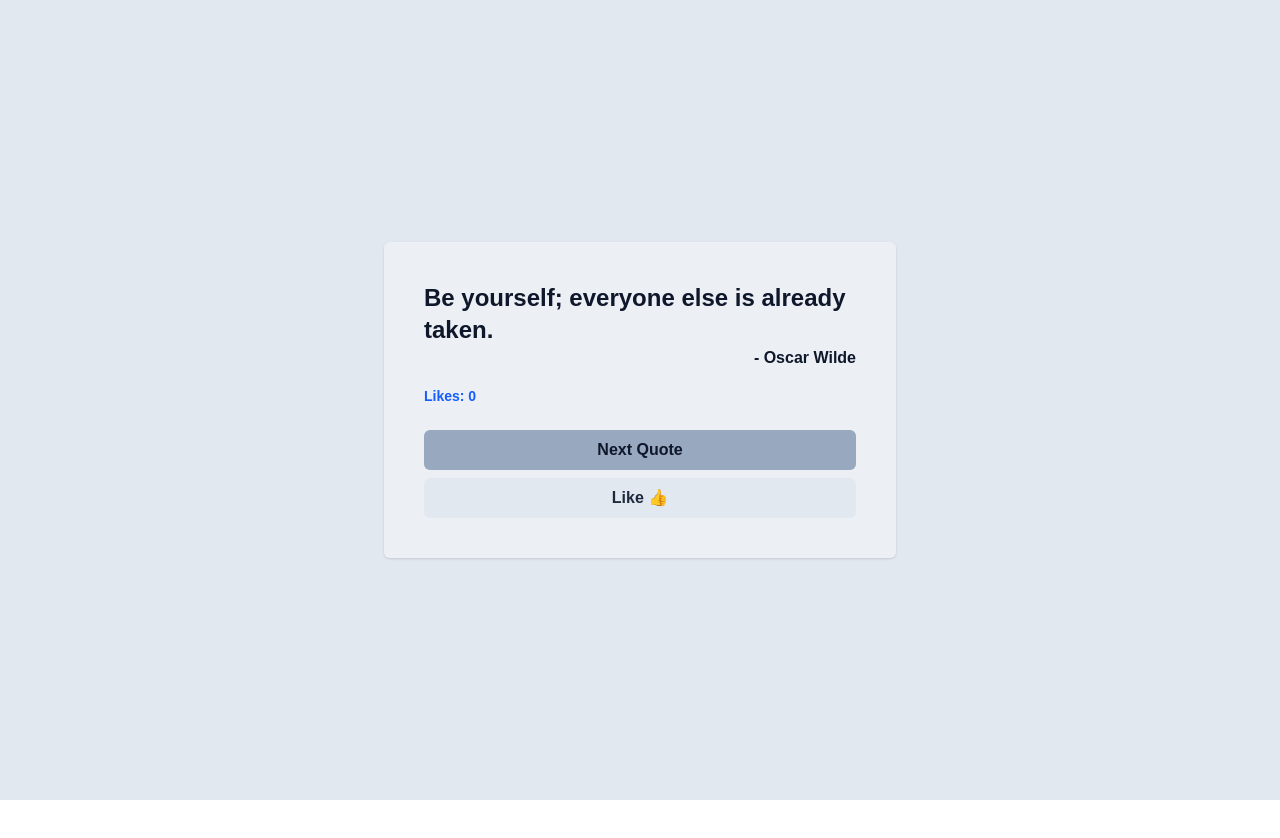
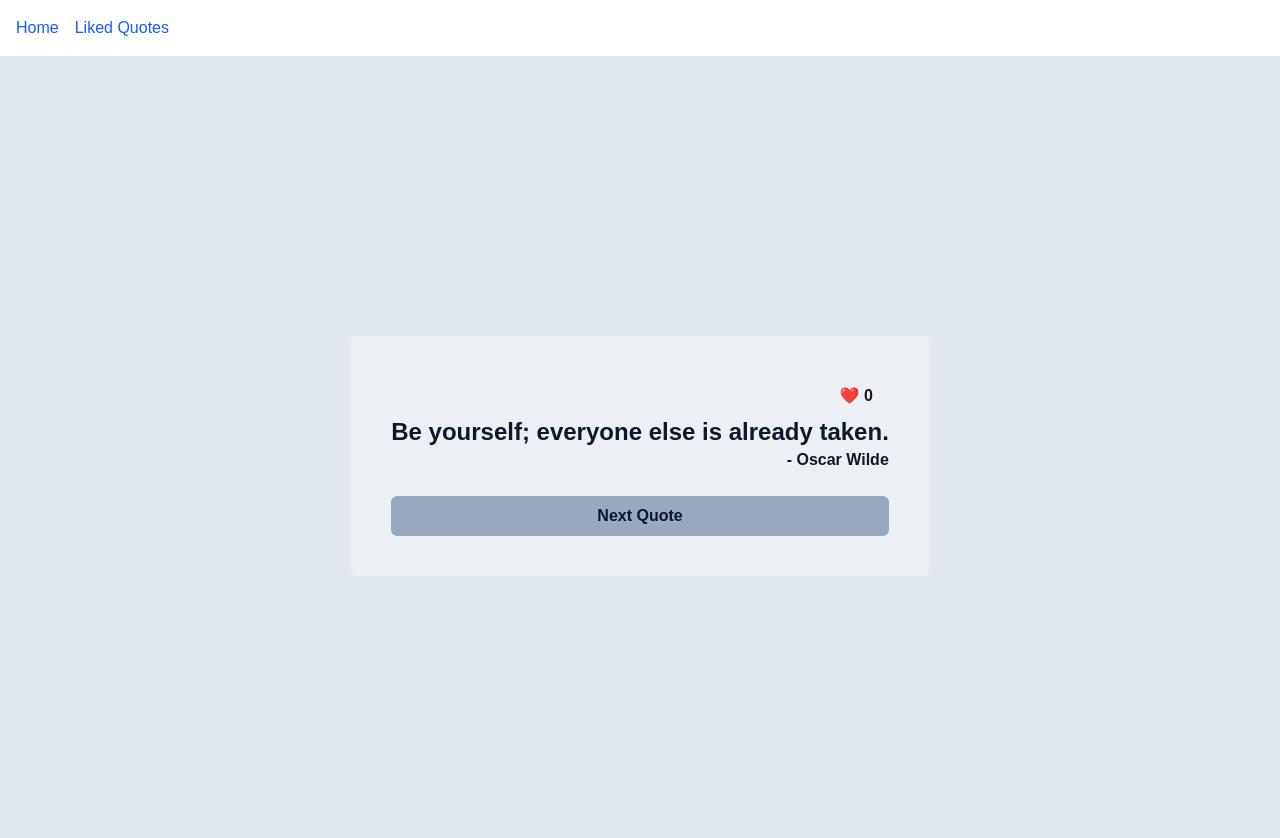
Before and after one commit to imgedurukan/random-quotes, a Next.js app: page / in a window 1280 px wide. Shown: the top 838 px of the page. Before the commit the page ends 800 px from the top, so only its background shows below. Built offline with nearby package versions, Linux system fonts and the light colour scheme.

Commit message:
Lesson30 Assignment

```diff
--- /dev/null
+++ b/src/app/QuotesContext.js
@@ -0,0 +1,59 @@
+'use client';
+
+import { createContext, useState } from 'react';
+import { quotes as initialQuotes } from '@/quotes';
+import { getRandomNumber } from '@/utils/helper-functions';
+
+export const QuotesContext = createContext({});
+
+export function QuotesContextProvider({ children }) {
+  const [quoteIndex, setQuoteIndex] = useState(0);
+  const [quotes, setQuotes] = useState(initialQuotes);
+
+  function handleQuoteIndexUpdate() {
+    const nextIndex = getRandomNumber(0, quotes.length - 1);
+    setQuoteIndex(nextIndex);
+  }
+
+  function handleLikeQuote() {
+    const updatedQuotes = quotes.map((quote, id) => {
+      if (id === quoteIndex) {
+        const updatedLikedBy =
+          typeof quote.likedBy === 'number' ? quote.likedBy + 1 : 1;
+        return { ...quote, likedBy: updatedLikedBy };
+      }
+      return quote;
+    });
+
+    setQuotes(updatedQuotes);
+  }
+
+  function handleUnlikeQuote(indexToUnlike) {
+    const updatedQuotes = quotes.map((quote, id) => {
+      if (id === indexToUnlike) {
+        // Eğer sayı 0'dan büyükse 1 azalt, değilse 0'da tut
+        const currentLikes =
+          typeof quote.likedBy === 'number' ? quote.likedBy : 0;
+        const updatedLikedBy = currentLikes > 0 ? currentLikes - 1 : 0;
+        return { ...quote, likedBy: updatedLikedBy };
+      }
+      return quote;
+    });
+
+    setQuotes(updatedQuotes);
+  }
+
+  return (
+    <QuotesContext.Provider
+      value={{
+        quotes,
+        quoteIndex,
+        handleQuoteIndexUpdate,
+        handleLikeQuote,
+        handleUnlikeQuote,
+      }}
+    >
+      {children}
+    </QuotesContext.Provider>
+  );
+}
--- a/src/app/layout.js
+++ b/src/app/layout.js
@@ -1,28 +1,51 @@
-import { Geist, Geist_Mono } from "next/font/google";
-import "./globals.css";
+import { Geist, Geist_Mono } from 'next/font/google';
+import { QuotesContextProvider } from '@/app/QuotesContext';
+import Link from 'next/link';
+import './globals.css';
 
 const geistSans = Geist({
-  variable: "--font-geist-sans",
-  subsets: ["latin"],
+  variable: '--font-geist-sans',
+  subsets: ['latin'],
 });
 
 const geistMono = Geist_Mono({
-  variable: "--font-geist-mono",
-  subsets: ["latin"],
+  variable: '--font-geist-mono',
+  subsets: ['latin'],
 });
 
 export const metadata = {
-  title: "Random Quotes Application",
-  description: "Random Quotes Application 130625",
+  title: 'Random Quotes Application',
+  description: 'Random Quotes Application 130625',
 };
 
 export default function RootLayout({ children }) {
   return (
     <html
-      lang="en"
+      lang='en'
       className={`${geistSans.variable} ${geistMono.variable} h-full antialiased`}
     >
-      <body className="min-h-full">{children}</body>
+      <body className='min-h-full'>
+        <QuotesContextProvider>
+          <nav className='p-4 bg-white shadow-sm flex gap-4'>
+            <ul className='flex gap-4'>
+              <li>
+                <Link href='/' className='text-blue-600 hover:underline'>
+                  Home
+                </Link>
+              </li>
+              <li>
+                <Link
+                  href='/user/quotes/liked'
+                  className='text-blue-600 hover:underline'
+                >
+                  Liked Quotes
+                </Link>
+              </li>
+            </ul>
+          </nav>
+          {children}
+        </QuotesContextProvider>
+      </body>
     </html>
   );
 }
--- a/src/app/page.js
+++ b/src/app/page.js
@@ -1,65 +1,30 @@
 'use client';
 
-import { quotes as initialQuotes } from '@/quotes';
 import { Button } from '@/components/Button';
-import { useState } from 'react';
+import { useContext } from 'react';
 import { H3 } from '@/components/typography/H3';
-import { H6 } from '@/components/typography/H6';
+import { QuotesContext } from '@/app/QuotesContext';
 
 export default function Home() {
-  const [quotes, setQuotes] = useState(initialQuotes);
-  const [quoteIndex, setQuoteIndex] = useState(0);
-
-  const currentQuote = quotes[quoteIndex];
-
-  function handleNextQuote() {
-    let randomIndex;
-    do {
-      randomIndex = Math.floor(Math.random() * quotes.length);
-    } while (randomIndex === quoteIndex && quotes.length > 1);
-
-    setQuoteIndex(randomIndex);
-  }
-
-  function handleLike() {
-    const nextQuotes = quotes.map((q, i) => {
-      if (i === quoteIndex) {
-        const isCurrentlyLiked = q.isLiked || false;
-
-        return {
-          ...q,
-          likeCount: isCurrentlyLiked ? q.likeCount - 1 : q.likeCount + 1,
-          isLiked: !isCurrentlyLiked,
-        };
-      }
-      return q;
-    });
-    setQuotes(nextQuotes);
-  }
+  const { quotes, quoteIndex, handleQuoteIndexUpdate, handleLikeQuote } =
+    useContext(QuotesContext);
+  const { quote, author, likedBy } = quotes[quoteIndex];
 
   return (
-    <main className='min-h-screen flex items-center justify-center bg-slate-200 p-4'>
-      <section className='bg-slate-50/50 rounded-md p-10 flex flex-col w-full max-w-lg min-h-[250px] justify-center shadow-sm'>
-        {}
-        <H3 element='p'>{currentQuote.quote}</H3>
-        <H6 element='span' className='mt-2 text-slate-500 italic'>
-          {currentQuote.author}
-        </H6>
-
-        <p className='mt-4 text-sm font-bold text-blue-600'>
-          Likes: {currentQuote.likeCount}
-        </p>
-
-        <div className='mt-6 flex flex-col gap-2'>
-          <Button variant={'primary'} onClick={handleNextQuote}>
+    <main className='min-h-screen flex items-center justify-center bg-slate-200'>
+      <section className='bg-slate-50/50 rounded-md p-10 flex flex-col'>
+        <div className='self-end'>
+          <Button variant={'icon'} onClick={handleLikeQuote}>
+            ❤️ {likedBy ?? 0}
+          </Button>
+        </div>
+        <H3 element='p'>{quote}</H3>
+        <span className='text-md font-semibold text-slate-900 self-end '>
+          - {author}
+        </span>
+        <div className='mt-6 flex flex-col'>
+          <Button variant={'primary'} onClick={handleQuoteIndexUpdate}>
             Next Quote
-          </Button>
-
-          <Button
-            variant={currentQuote.isLiked ? 'primary' : 'secondary'}
-            onClick={handleLike}
-          >
-            {currentQuote.isLiked ? 'Liked ❤️' : 'Like 👍'}
           </Button>
         </div>
       </section>
--- /dev/null
+++ b/src/app/user/quotes/liked/page.js
@@ -0,0 +1,61 @@
+'use client';
+
+import { useContext } from 'react';
+import { QuotesContext } from '@/app/QuotesContext';
+import { H3 } from '@/components/typography/H3';
+import { Button } from '@/components/Button';
+
+export default function LikedQuotesPage() {
+  const { quotes, handleUnlikeQuote } = useContext(QuotesContext);
+
+  const likedQuotes = quotes
+    .map((quote, originalIndex) => ({ ...quote, originalIndex }))
+    .filter((quote) => quote.likedBy > 0);
+
+  return (
+    <main className='min-h-screen flex flex-col items-center justify-start bg-slate-200 p-8'>
+      <div className='w-full max-w-2xl bg-white rounded-md p-6 shadow-md mt-10'>
+        <H3
+          element='h1'
+          className='text-2xl font-bold mb-6 text-slate-800 border-b pb-2'
+        >
+          ❤️ Liked Quotes
+        </H3>
+
+        {likedQuotes.length === 0 ? (
+          <p className='text-slate-500 text-center py-4'>
+            You haven't liked any quotes yet.
+          </p>
+        ) : (
+          <div className='flex flex-col gap-4'>
+            {likedQuotes.map((item) => (
+              <div
+                key={item.originalIndex}
+                className='p-4 bg-slate-50 rounded border border-slate-200 flex justify-between items-center gap-4'
+              >
+                <div>
+                  <p className='text-slate-800 italic'>"{item.quote}"</p>
+                  <span className='text-sm text-slate-500 block mt-1'>
+                    - {item.author}{' '}
+                    <span className='text-red-500 font-semibold'>
+                      (Likes: {item.likedBy})
+                    </span>
+                  </span>
+                </div>
+                <div>
+                  {}
+                  <Button
+                    variant={'secondary'}
+                    onClick={() => handleUnlikeQuote(item.originalIndex)}
+                  >
+                    Unlike (-1)
+                  </Button>
+                </div>
+              </div>
+            ))}
+          </div>
+        )}
+      </div>
+    </main>
+  );
+}
--- a/src/components/Button.js
+++ b/src/components/Button.js
@@ -1,19 +1,25 @@
-export function Button ({variant, onClick, children}) {
+export function Button({ variant, onClick, children }) {
   let buttonStyles = '';
 
-  switch(variant) {
+  switch (variant) {
     case 'primary':
-      buttonStyles = 'bg-slate-400/90 text-slate-900';
+      buttonStyles = 'bg-slate-400/90 text-slate-900 rounded-md';
       break;
     case 'secondary':
-      buttonStyles = 'bg-slate-200/90 text-slate-800';
+      buttonStyles = 'bg-slate-200/90 text-slate-800 rounded-md';
+      break;
+    case 'icon':
+      buttonStyles = 'hover:bg-slate-200/90 rounded-full';
       break;
     default:
-      buttonStyles = 'bg-slate-400/90 text-slate-900';
+      buttonStyles = 'bg-slate-400/90 text-slate-900 rounded-md';
   }
 
   return (
-    <button className={`text-md font-semibold py-2 px-4 rounded-md flex gap-2 text-center justify-center ${buttonStyles}`} onClick={onClick}>
+    <button
+      className={`text-md font-semibold py-2 px-4 flex gap-2 text-center justify-center ${buttonStyles}`}
+      onClick={onClick}
+    >
       {children}
     </button>
   );
```
